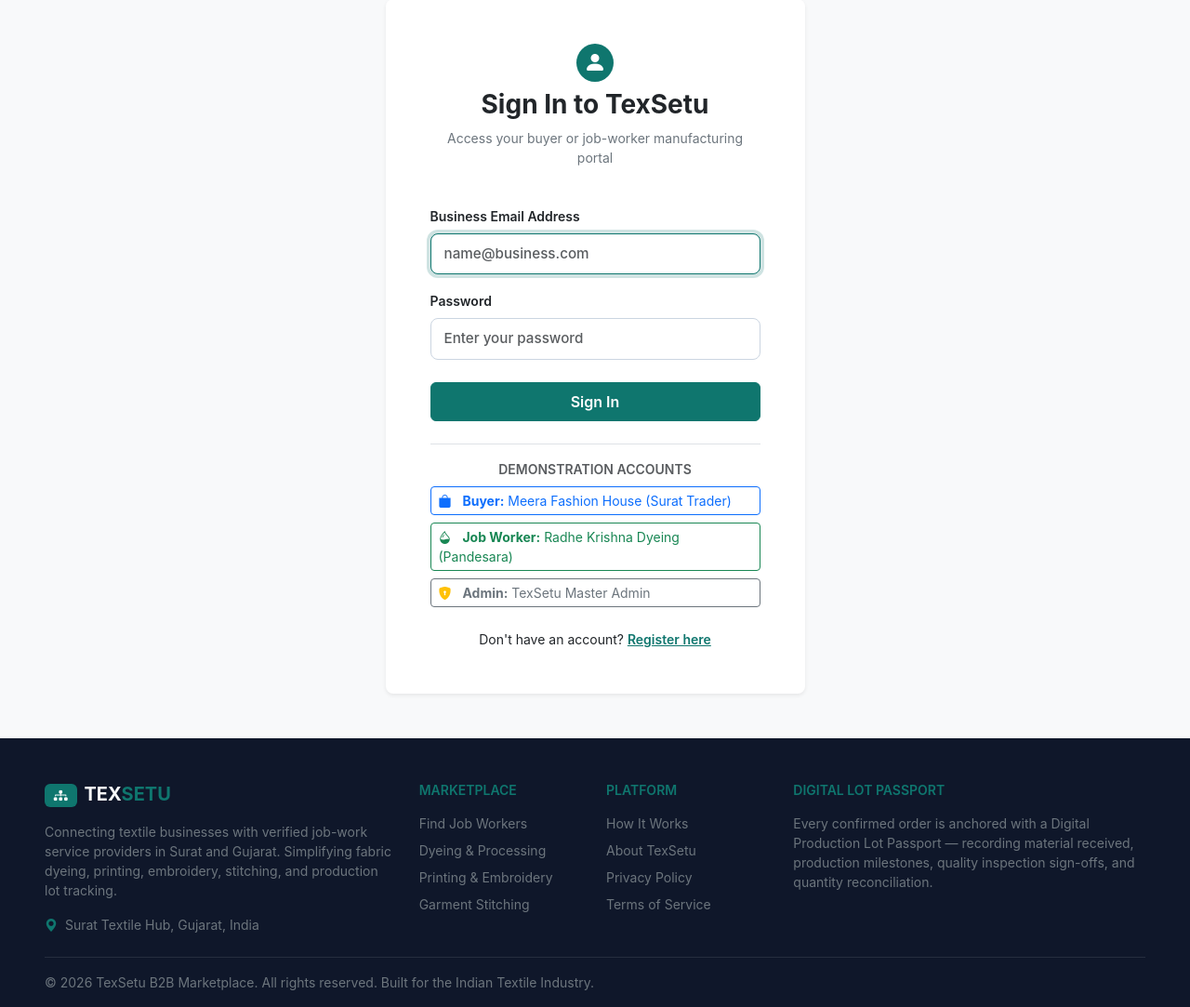
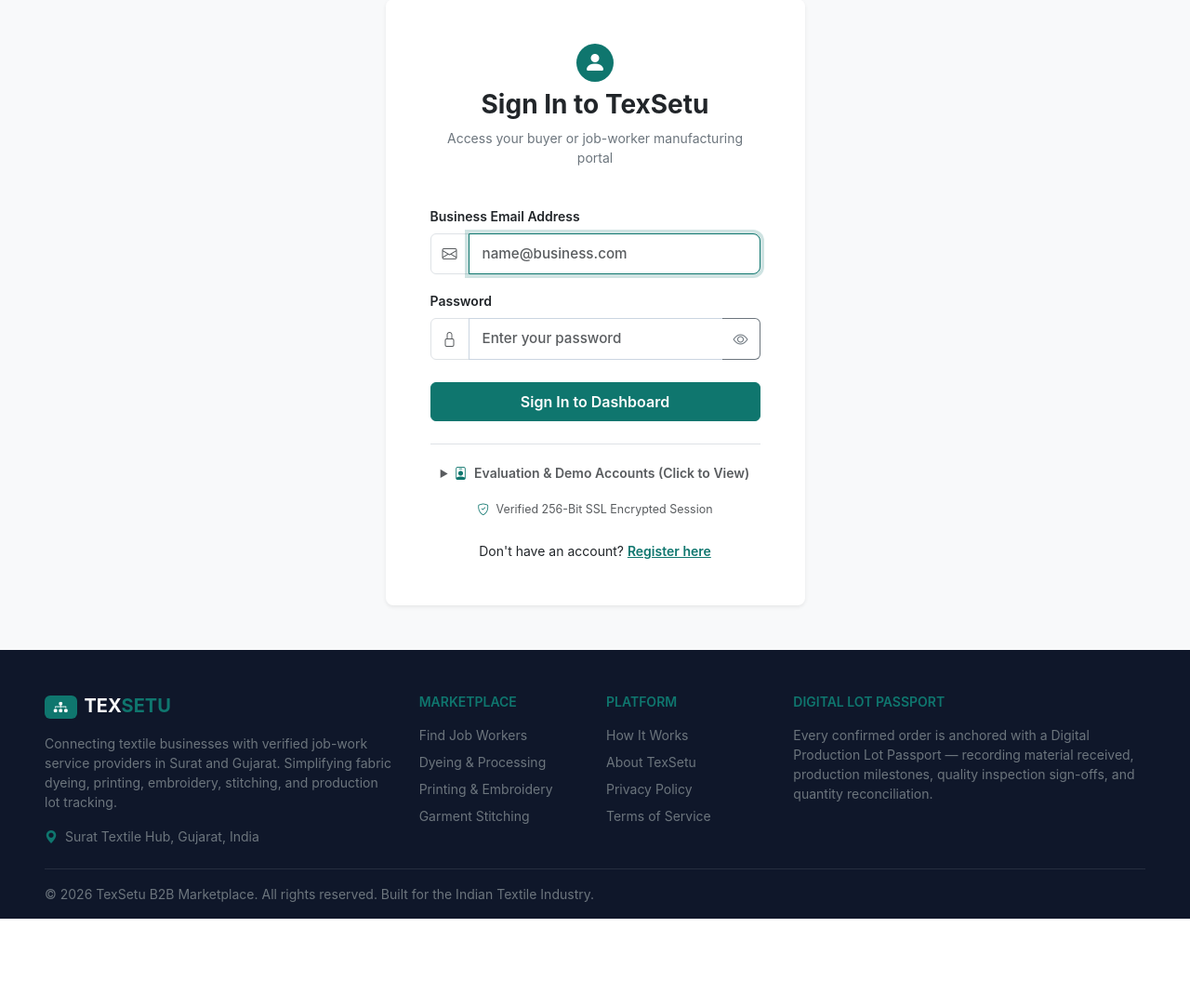
Before and after one commit to neevlila/TexSetu, a Spring Boot app: page /auth/login in a window 1280 px wide. Shown: the part 107-1190 px from the top of the page at 93% size. After the commit the page ends 1095 px from the top, so only its background shows below. Run offline with Spring Boot 4, Linux system fonts and the light colour scheme; some of the project's set-up classes (security, data sources, template engines, error pages and the like) are left out, and stand-ins take their place; some libraries are stand-ins or nearby versions.

Commit message:
fix(auth): handle registration exceptions cleanly and modernize production login page

```diff
--- a/src/main/java/com/texsetu/controller/AuthController.java
+++ b/src/main/java/com/texsetu/controller/AuthController.java
@@ -51,11 +51,14 @@ public class AuthController {
 
         try {
             userService.registerUser(dto);
-            redirectAttributes.addFlashAttribute("successMessage", "Registration successful! You can now log in to your account.");
+            redirectAttributes.addFlashAttribute("successMessage", "Registration successful! You can now log in to your account with your credentials.");
             return "redirect:/auth/login";
         } catch (IllegalArgumentException e) {
             model.addAttribute("errorMessage", e.getMessage());
             return "auth/register";
+        } catch (Exception e) {
+            model.addAttribute("errorMessage", "Registration failed: " + (e.getMessage() != null ? e.getMessage() : "Please verify your input and try again."));
+            return "auth/register";
         }
     }
 }
--- a/src/main/resources/templates/auth/login.html
+++ b/src/main/resources/templates/auth/login.html
@@ -25,30 +25,56 @@
                     <form th:action="@{/auth/login-process}" method="post">
                         <div class="mb-3">
                             <label class="form-label small fw-semibold">Business Email Address</label>
-                            <input type="email" id="emailInput" name="username" class="form-control" placeholder="name@business.com" required autofocus>
+                            <div class="input-group">
+                                <span class="input-group-text bg-transparent text-muted"><i class="bi bi-envelope"></i></span>
+                                <input type="email" id="emailInput" name="username" class="form-control" placeholder="name@business.com" required autofocus>
+                            </div>
                         </div>
                         <div class="mb-3">
                             <label class="form-label small fw-semibold">Password</label>
-                            <input type="password" id="passwordInput" name="password" class="form-control" placeholder="Enter your password" required>
+                            <div class="input-group">
+                                <span class="input-group-text bg-transparent text-muted"><i class="bi bi-lock"></i></span>
+                                <input type="password" id="passwordInput" name="password" class="form-control border-end-0" placeholder="Enter your password" required>
+                                <button class="btn btn-outline-secondary border-start-0" type="button" onclick="togglePasswordVisibility()" title="Show/Hide Password">
+                                    <i class="bi bi-eye" id="togglePasswordIcon"></i>
+                                </button>
+                            </div>
                         </div>
 
-                        <button type="submit" class="btn btn-teal text-white w-100 py-2 fw-semibold mt-2">Sign In</button>
+                        <button type="submit" class="btn btn-teal text-white w-100 py-2 fw-semibold mt-2">Sign In to Dashboard</button>
                     </form>
 
-                    <!-- Quick Demo Credential Pills for University Demonstration -->
+                    <!-- Collapsible Demo Accounts for Evaluators & Reviewers -->
                     <div class="mt-4 pt-3 border-top">
-                        <span class="d-block small text-muted text-center mb-2 fw-semibold text-uppercase">Demonstration Accounts</span>
-                        <div class="d-flex flex-column gap-2">
-                            <button type="button" class="btn btn-outline-primary btn-sm text-start demo-login-btn" onclick="fillDemo('meera.fashions@texsetu.demo', 'Password123!')">
-                                <i class="bi bi-bag-fill me-2 text-primary"></i> <strong>Buyer:</strong> Meera Fashion House (Surat Trader)
-                            </button>
-                            <button type="button" class="btn btn-outline-success btn-sm text-start demo-login-btn" onclick="fillDemo('radhe.dyeing@texsetu.demo', 'Password123!')">
-                                <i class="bi bi-droplet-half me-2 text-success"></i> <strong>Job Worker:</strong> Radhe Krishna Dyeing (Pandesara)
-                            </button>
-                            <button type="button" class="btn btn-outline-secondary btn-sm text-start demo-login-btn" onclick="fillDemo('admin@texsetu.com', 'Password123!')">
-                                <i class="bi bi-shield-lock-fill me-2 text-warning"></i> <strong>Admin:</strong> TexSetu Master Admin
-                            </button>
-                        </div>
+                        <details class="text-secondary small">
+                            <summary class="cursor-pointer text-center text-muted fw-semibold user-select-none py-1" style="cursor: pointer;">
+                                <i class="bi bi-person-badge me-1 text-teal"></i> Evaluation & Demo Accounts (Click to View)
+                            </summary>
+                            <div class="d-flex flex-column gap-2 mt-3">
+                                <button type="button" class="btn btn-outline-primary btn-sm text-start demo-login-btn py-2" onclick="fillDemo('meera.fashions@texsetu.demo', 'Password123!')">
+                                    <div class="d-flex justify-content-between align-items-center">
+                                        <span><i class="bi bi-bag-fill me-2 text-primary"></i> <strong>Buyer Portal:</strong> Meera Fashion House</span>
+                                        <span class="badge bg-primary-subtle text-primary border">Auto-fill</span>
+                                    </div>
+                                </button>
+                                <button type="button" class="btn btn-outline-success btn-sm text-start demo-login-btn py-2" onclick="fillDemo('radhe.dyeing@texsetu.demo', 'Password123!')">
+                                    <div class="d-flex justify-content-between align-items-center">
+                                        <span><i class="bi bi-droplet-half me-2 text-success"></i> <strong>Mill Portal:</strong> Radhe Krishna Dyeing</span>
+                                        <span class="badge bg-success-subtle text-success border">Auto-fill</span>
+                                    </div>
+                                </button>
+                                <button type="button" class="btn btn-outline-secondary btn-sm text-start demo-login-btn py-2" onclick="fillDemo('admin@texsetu.com', 'Password123!')">
+                                    <div class="d-flex justify-content-between align-items-center">
+                                        <span><i class="bi bi-shield-lock-fill me-2 text-warning"></i> <strong>Admin Audit:</strong> TexSetu Master Admin</span>
+                                        <span class="badge bg-secondary-subtle text-secondary border">Auto-fill</span>
+                                    </div>
+                                </button>
+                            </div>
+                        </details>
+                    </div>
+
+                    <div class="text-center mt-3 text-muted small" style="font-size: 0.78rem;">
+                        <i class="bi bi-shield-check text-teal me-1"></i> Verified 256-Bit SSL Encrypted Session
                     </div>
 
                     <div class="text-center mt-4 small">
@@ -64,6 +90,20 @@
             document.getElementById('emailInput').value = email;
             document.getElementById('passwordInput').value = pass;
         }
+
+        function togglePasswordVisibility() {
+            const passInput = document.getElementById('passwordInput');
+            const icon = document.getElementById('togglePasswordIcon');
+            if (passInput.type === 'password') {
+                passInput.type = 'text';
+                icon.classList.remove('bi-eye');
+                icon.classList.add('bi-eye-slash');
+            } else {
+                passInput.type = 'password';
+                icon.classList.remove('bi-eye-slash');
+                icon.classList.add('bi-eye');
+            }
+        }
     </script>
 
     <div th:replace="~{fragments/layout :: footer}"></div>
```
